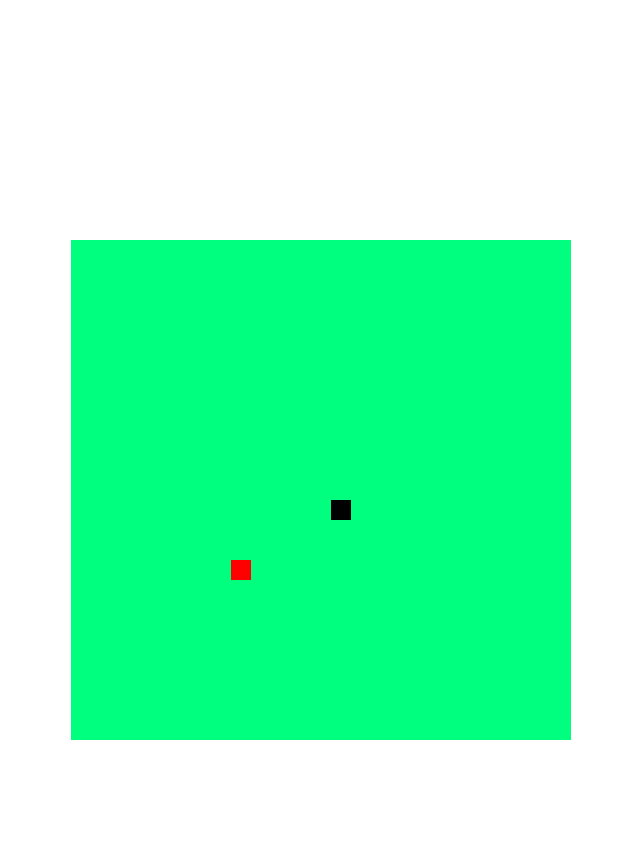
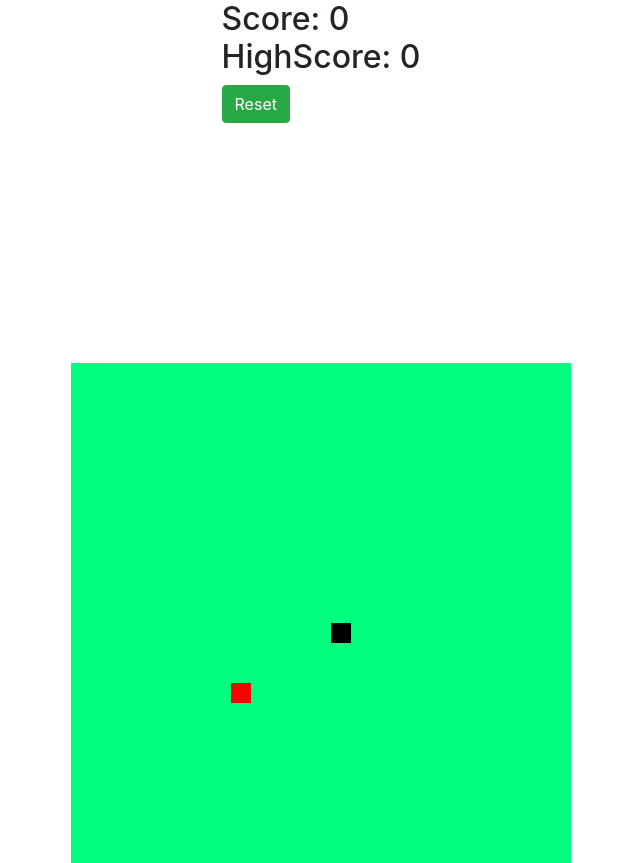
Before and after one commit to mirtleonard/Snake, a plain HTML site: page index.html in a window 1280 px wide. Both pictures are taken after a click on the button "Start Game". Shown: the whole page, without its empty margins (319-959 px from the left). Before the commit the page ends 800 px from the top, so only its background shows below. Drawn offline with nearby package versions, Linux system fonts and the light colour scheme.

Commit message:
added high score

```diff
--- a/index.html
+++ b/index.html
@@ -9,10 +9,18 @@
 </head>
 <body>
   <div class="container">
+    <div class="menu d-flex justify-content-center">
+      <div>
+        <h2 id="score"> </h2>
+        <button class="btn btn-success"  onclick = "startGame()"> Reset </button>
+      </div>
+    </div>
     <div id="board"  style="margin-top : 30vh">
-      <div>
-        <h1>Snake</h1>
-        <button class="btn btn-primary" onclick="startGame()"> Start Game</button>
+      <div class="d-flex justify-content-center">
+        <div>
+          <h1>Snake</h1>
+          <button class="btn btn-primary" onclick="startGame()"> Start Game</button>
+        </div>
       </div>
     </div>
   </div>
--- a/script.js
+++ b/script.js
@@ -1,4 +1,4 @@
-var board, snake, gameOver = false, food;
+var game, snake, food, notSet = true, highScore = 0;
 
 class Food {
     constructor () {
@@ -41,9 +41,10 @@ class Snake {
   }
   eat() {
     this.size++;
+    game.updateScore();
   }
   move() {
-    if (gameOver) {
+    if (game.over) {
       return;
     }
     var line = snake.line[0];
@@ -61,8 +62,8 @@ class Snake {
       food.change();
       snake.eat();
     }
-    verify(line, column);
-    if (gameOver)  {
+    game.verify(line, column);
+    if (game.over)  {
       alert("Ai pierdut");
     } else {
       snake.update(line, column);
@@ -73,24 +74,19 @@ class Snake {
 }
 
 function startGame() {
-  $("#board").empty();
-  createBoard();
-  gameOver = false;
+  game = new Game();
   food = new Food();
+  snake = new Snake();
+  game.createBoard();
+  game.updateScore();
   food.change();
-  snake = new Snake();
+  if (notSet) {
     setInterval(snake.move, 100);
+    notSet = false;
+  }
 }
 
-function verify(line, column) {
-  gameOver = (line < 0 || line > 24) || gameOver;
-  gameOver = (column < 0 || column > 24) || gameOver;
-  for (var i = 1; i < snake.size; i++) {
-    if (line == snake.line[i] && column == snake.column[i]) {
-      gameOver = true;
-    }
-  }
-}
+
 
 $(document).on("keydown", function (where) {
   if (where.which == 37 && snake.direction != "right") {
@@ -105,14 +101,26 @@ $(document).on("keydown", function (where) {
 });
 
 // the game border
-function createBoard() {
-  board = new Array(25);
+class Game {
+  constructor() {
+    this.board = new Array(25);
+    this.score = -50;
+    this.over = false;
+  }
+  updateScore() {
+      this.score += 50;
+      if (this.score > highScore)
+        highScore = this.score;
+      $("#score").html("Score: " + this.score + "<br/>" + "HighScore: " + highScore);
+  }
+  createBoard() {
+    $("#board").empty();
     for (var i = 0; i < 25; i++) {
       var line = $('<div>').attr({
         id : i,
         class : "d-flex justify-content-center",
       });
-    board[i] = new Array(25);
+      this.board[i] = new Array(25);
       $("#board").append(line);
       for (var j = 0; j < 25; j++) {
         var cell = $('<div>').attr({
@@ -123,3 +131,13 @@ function createBoard() {
       }
     }
   }
+  verify(line, column) {
+    game.over = (line < 0 || line > 24) || game.over;
+    game.over = (column < 0 || column > 24) || game.over;
+    for (var i = 1; i < snake.size; i++) {
+      if (line == snake.line[i] && column == snake.column[i]) {
+        game.over = true;
+      }
+    }
+  }
+}
```
Lines whose indentation alone changed are shown as unchanged.
